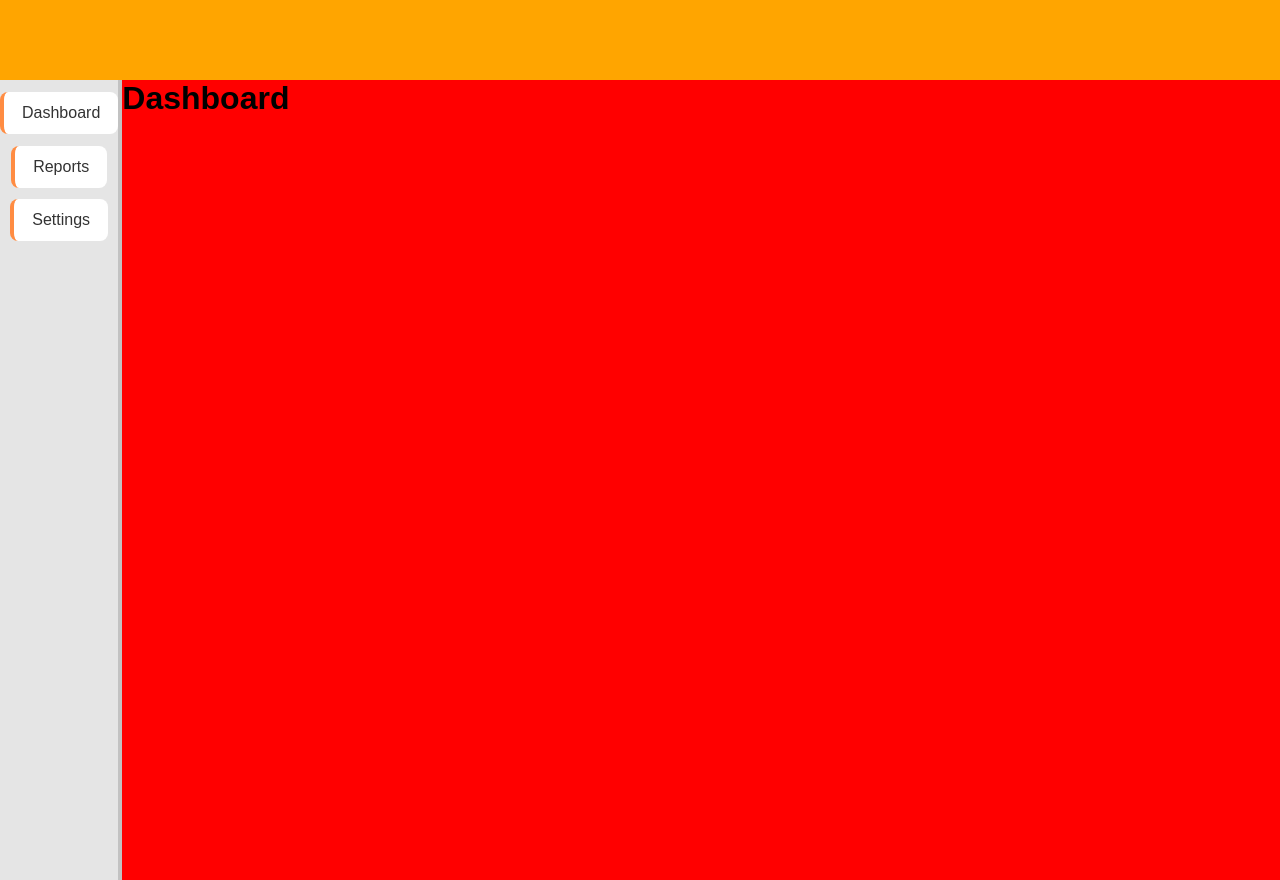
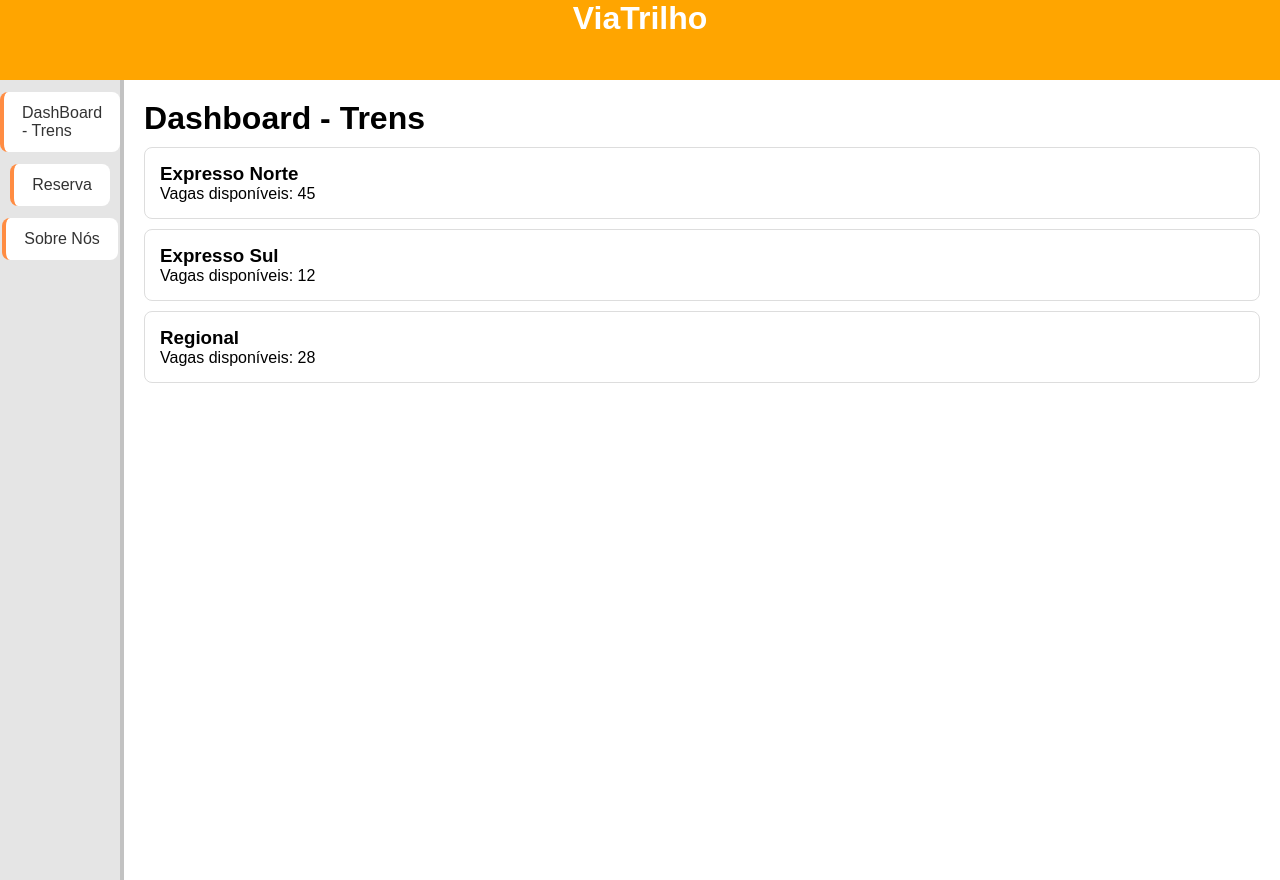
Before and after one commit to MuriloCarvG12/Projeto-Prog-Web-P2-vue, a Vue app: page / in a window 1280 px wide. Built offline with nearby package versions, Linux system fonts and the light colour scheme.

Commit message:
feature: generates basic boiler plate for components

```diff
--- a/src/App.vue
+++ b/src/App.vue
@@ -1,8 +1,8 @@
 <script setup>
   import Header from "./components/Header.vue";
   import Dashboard from "./components/Dashboard.vue";
-  import Reports from "./components/Reports.vue";
-  import Settings from "./components/Settings.vue";
+  import Reserva from "./components/Reserva.vue";
+  import SobreNos from "./components/SobreNos.vue";
 
   import {ref, computed } from "vue"
 
@@ -13,9 +13,9 @@
         case 1:
             return Dashboard;
         case 2:
-            return Reports;
+            return Reserva;
         case 3:
-            return Settings;
+            return SobreNos;
         default:
             return null;
     }
@@ -28,13 +28,13 @@
   <div style=" display: flex; flex-direction: row; height:100%; width:100%">
     <div class="side-bar">
         <div class="menu-button" @click="CurrentPageState = 1">
-            Dashboard
+            DashBoard - Trens
         </div>
         <div class="menu-button" @click="CurrentPageState = 2">
-            Reports
+            Reserva
         </div>
         <div class="menu-button" @click="CurrentPageState = 3">
-            Settings
+            Sobre Nós
         </div>
     </div>
     <div style="display: flex; flex-direction: column; background-color:red; height:100%; width:100%">
--- a/src/components/Dashboard.vue
+++ b/src/components/Dashboard.vue
@@ -1,9 +1,37 @@
-<script>
+<script setup>
+const trens = [
+    { id: 1, nome: "Expresso Norte", vagas: 45 },
+    { id: 2, nome: "Expresso Sul", vagas: 12 },
+    { id: 3, nome: "Regional", vagas: 28 }
+];
 </script>
 
 <template>
-    <h1>Dashboard</h1>
+    <div class="page">
+        <h1>Dashboard - Trens</h1>
+
+        <div
+            v-for="trem in trens"
+            :key="trem.id"
+            class="card"
+        >
+            <h3>{{ trem.nome }}</h3>
+            <p>Vagas disponíveis: {{ trem.vagas }}</p>
+        </div>
+    </div>
 </template>
 
 <style scoped>
+.page {
+    padding: 20px;
+    background-color: white;
+    height: 100%;
+}
+
+.card {
+    padding: 15px;
+    margin-top: 10px;
+    border: 1px solid #ddd;
+    border-radius: 8px;
+}
 </style>
--- a/src/components/Header.vue
+++ b/src/components/Header.vue
@@ -3,6 +3,7 @@
 
 <template>
     <div class="header-bg">
+        <h1 style="text-align:center; color:white">ViaTrilho</h1>
     </div>
 </template>
 
--- a/src/components/Reports.vue
+++ /dev/null
@@ -1,9 +0,0 @@
-<script>
-</script>
-
-<template>
-    <h1>Reports</h1>
-</template>
-
-<style scoped>
-</style>
--- /dev/null
+++ b/src/components/Reserva.vue
@@ -0,0 +1,51 @@
+<script setup>
+import { ref } from "vue";
+
+const nome = ref("");
+const assento = ref("");
+
+function reservar() {
+    alert(
+        `Reserva realizada!\nPassageiro: ${nome.value}\nAssento: ${assento.value}`
+    );
+}
+</script>
+
+<template>
+    <div class="page">
+        <h1>Reserva</h1>
+
+        <input
+            v-model="nome"
+            placeholder="Nome do passageiro"
+        />
+
+        <input
+            v-model="assento"
+            placeholder="Número do assento"
+        />
+
+        <button @click="reservar">
+            Reservar
+        </button>
+    </div>
+</template>
+
+<style scoped>
+.page {
+    padding: 20px;
+    display: flex;
+    flex-direction: column;
+    gap: 10px;
+    background-color: white;
+    height: 100%;
+}
+
+input {
+    padding: 8px;
+}
+
+button {
+    padding: 10px;
+}
+</style>
--- a/src/components/Settings.vue
+++ /dev/null
@@ -1,9 +0,0 @@
-<script>
-</script>
-
-<template>
-    <h1>Settings</h1>
-</template>
-
-<style scoped>
-</style>
--- /dev/null
+++ b/src/components/SobreNos.vue
@@ -0,0 +1,29 @@
+<template>
+    <div class="page">
+        <h1>Sobre Nós</h1>
+
+        <p>
+            O SIGA é um sistema de reserva de assentos ferroviários
+            desenvolvido para facilitar o gerenciamento de passageiros,
+            vagões e reservas.
+        </p>
+
+        <p>
+            O objetivo do projeto é oferecer uma interface simples
+            para consulta de trens disponíveis e realização de reservas.
+        </p>
+    </div>
+</template>
+
+<style scoped>
+.page {
+    padding: 20px;
+    background-color: white;
+    height: 100%;
+}
+
+p {
+    margin-top: 10px;
+    line-height: 1.5;
+}
+</style>
```
